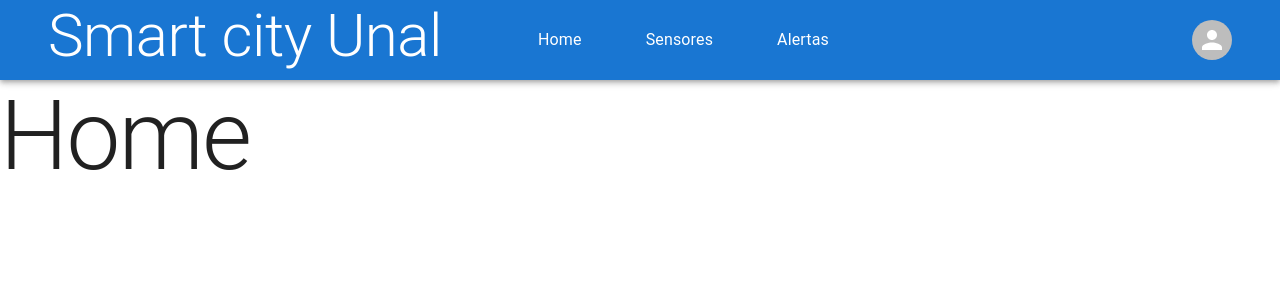
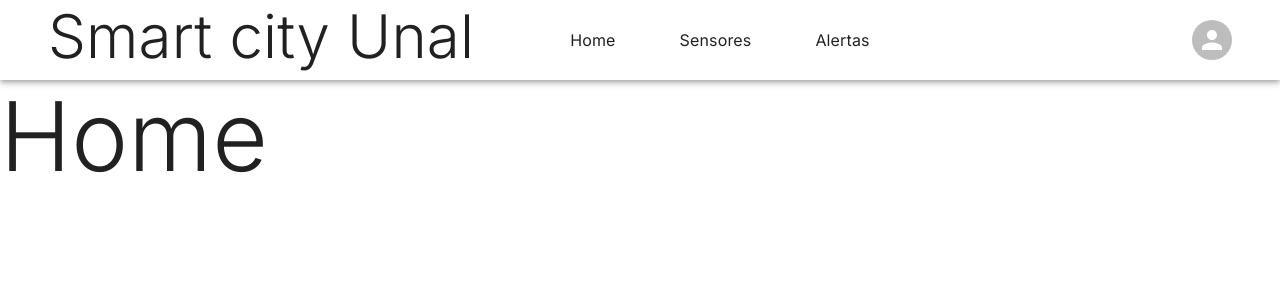
Before and after one commit to tesis-dobregon/tesis-unal, a React (Vite) app in the folder packages/front-end/: page / in a window 1280 px wide. Shown: the top 300 px of the page. Built offline with nearby package versions, Linux system fonts and the light colour scheme.

Commit message:
Add basic theme configuration

```diff
--- a/packages/front-end/index.html
+++ b/packages/front-end/index.html
@@ -7,6 +7,9 @@
 
     <meta name="viewport" content="width=device-width, initial-scale=1" />
     <link rel="icon" type="image/x-icon" href="/favicon.ico" />
+    <link rel="preconnect" href="https://fonts.googleapis.com" />
+    <link rel="preconnect" href="https://fonts.gstatic.com" crossorigin />
+    <link href="https://fonts.googleapis.com/css2?family=Inter:wght@100..900&display=swap" rel="stylesheet" />
     <link rel="stylesheet" href="/src/styles.scss" />
   </head>
   <body>
--- a/packages/front-end/src/app.tsx
+++ b/packages/front-end/src/app.tsx
@@ -4,12 +4,16 @@
 import { Route, Routes, Link, RouterProvider } from "react-router-dom";
 import { CssBaseline, Typography } from "@mui/material";
 import router from "./router";
+import { ThemeProvider } from "@emotion/react";
+import theme from "./theme";
 
 export function App() {
   return (
     <>
       <CssBaseline />
-      <RouterProvider router={router}></RouterProvider>
+      <ThemeProvider theme={theme}>
+        <RouterProvider router={router}></RouterProvider>
+      </ThemeProvider>
     </>
   );
 }
--- /dev/null
+++ b/packages/front-end/src/theme.ts
@@ -0,0 +1,20 @@
+import { ThemeOptions, createTheme } from "@mui/material/styles";
+
+export const themeOptions: ThemeOptions = {
+  palette: {
+    mode: "light",
+    primary: {
+      main: "#ffffff",
+    },
+    secondary: {
+      main: "#25ff00",
+    },
+  },
+  typography: {
+    fontFamily: "Inter",
+  },
+};
+
+const theme = createTheme(themeOptions);
+
+export default theme;
```
